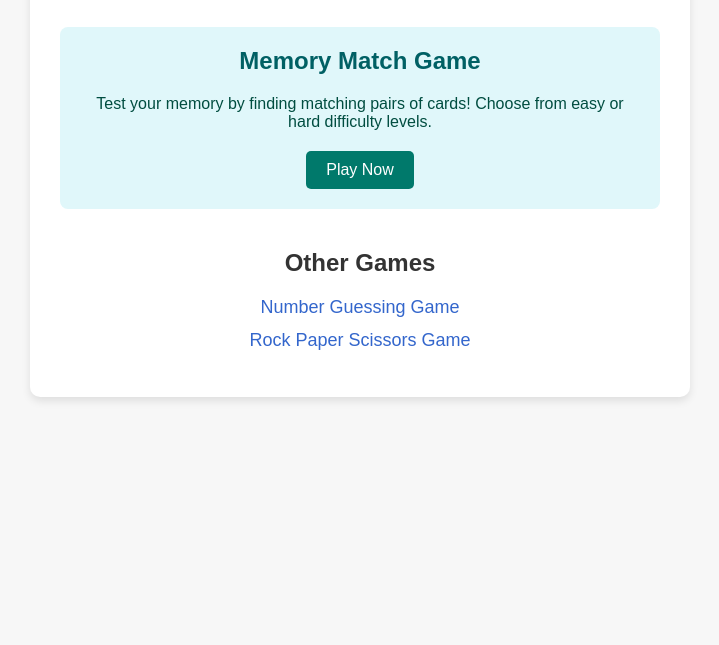
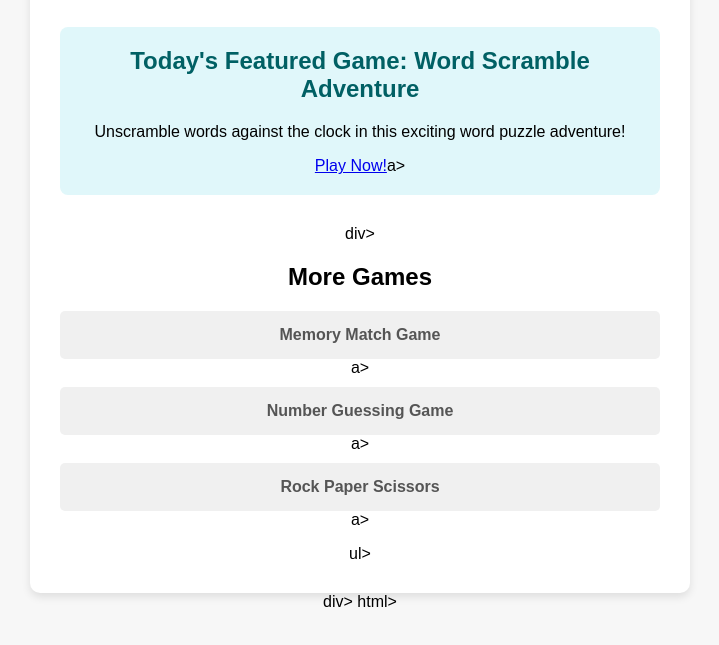
Before and after one commit to TandemTales/web-game-20250725, a plain HTML site: page index.html in a window 1280 px wide. Shown: the part 139-784 px from the top of the page, without its empty margins (280-999 px from the left). Drawn offline with Linux system fonts and the light colour scheme.

Commit message:
Update index.html to feature Word Scramble Adventure as Game of the Day

```diff
--- a/index.html
+++ b/index.html
@@ -2,6 +2,7 @@
 <html lang="en">
     <head>
             <meta charset="UTF-8">
+            <meta name="viewport" content="width=device-width, initial-scale=1.0">
             <title>AI Game of the Day</title>
         <style>
                     body {
@@ -32,56 +33,47 @@
                                     margin-top: 0;
                                     color: #006064;
                     }
-        .featured p {
-            margin: 10px 0 20px;
-            color: #004d40;
-        }
-        .play-btn {
-            display: inline-block;
-            padding: 10px 20px;
-            background-color: #00796b;
-            color: #fff;
-            text-decoration: none;
-            border-radius: 5px;
-            font-size: 16px;
-        }
-        .play-btn:hover {
-            background-color: #004d40;
-        }
-        h2 {
-            margin-top: 40px;
-            color: #333;
-        }
-        ul {
+                    .game-list {
                                     list-style: none;
                                     padding: 0;
                     }
-        li {
-            margin: 12px 0;
+                    .game-list li {
+                                    margin-bottom: 10px;
                     }
-        li a {
-            font-size: 18px;
-            color: #3366cc;
+                    .game-list a {
+                                    display: block;
+                                    padding: 15px;
+                                    background: #f0f0f0;
+                                    border-radius: 5px;
                                     text-decoration: none;
+                                    color: #555;
+                                    font-weight: bold;
+                                    transition: background 0.3s ease;
                     }
-        li a:hover {
-            text-decoration: underline;
+                    .game-list a:hover {
+                                    background: #e0e0e0;
                     }
                 </style>
     </head>
     <body>
             <div id="container">
                         <h1>AI Game of the Day</h1>
+
                     <div class="featured">
-        <h2>Memory Match Game</h2>
-        <p>Test your memory by finding matching pairs of cards! Choose from easy or hard difficulty levels.</p>
-        <a href="memory_match.html" class="play-btn">Play Now</a>
-    </div>
-    <h2>Other Games</h2>
-    <ul>
-        <li><a href="number_guessing.html">Number Guessing Game</a></li>
-        <li><a href="rock_paper_scissors.html">Rock Paper Scissors Game</a></li>
-    </ul>
-</div>
+                                <h2>Today's Featured Game: Word Scramble Adventure</h2>
+                                <p>Unscramble words against the clock in this exciting word puzzle adventure!</p>
+                                <a href="word_scramble.html">Play Now!</a>a>
+                    </div>div>
+
+                    <h2>More Games</h2>
+                    <ul class="game-list">
+                                <li><a href="memory_match.html">Memory Match Game</a>a></li>
+                                <li><a href="number_guessing.html">Number Guessing Game</a>a></li>
+                                <li><a href="rock_paper_scissors.html">Rock Paper Scissors</a>a></li>
+                    </ul>ul>
+            </div>div>
     </body>
-</html>
+</html>html></li></li></p></h2></h1>
+    </body>
+        </style></title>
+    </head>
```
Lines whose indentation alone changed are shown as unchanged.
